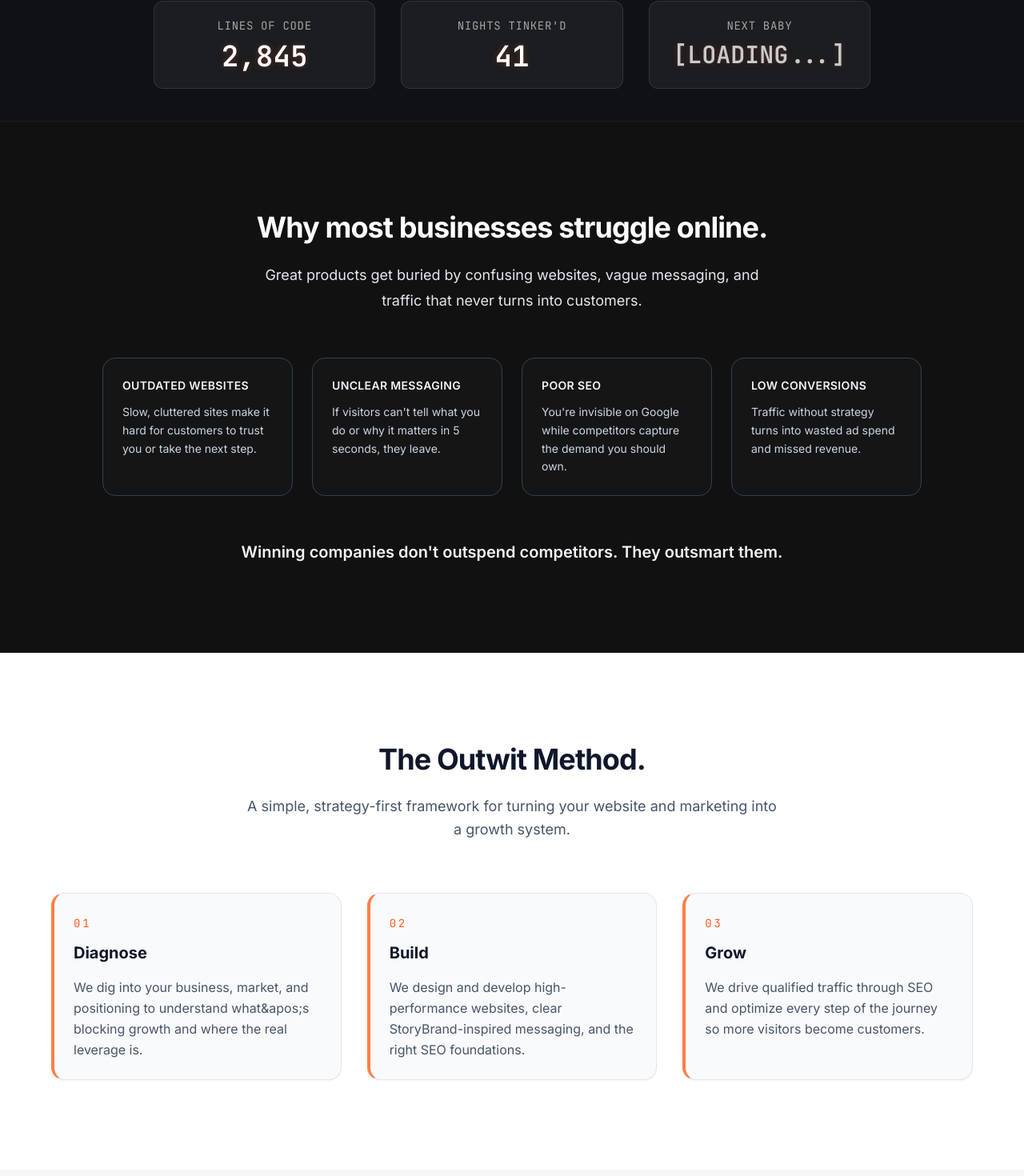
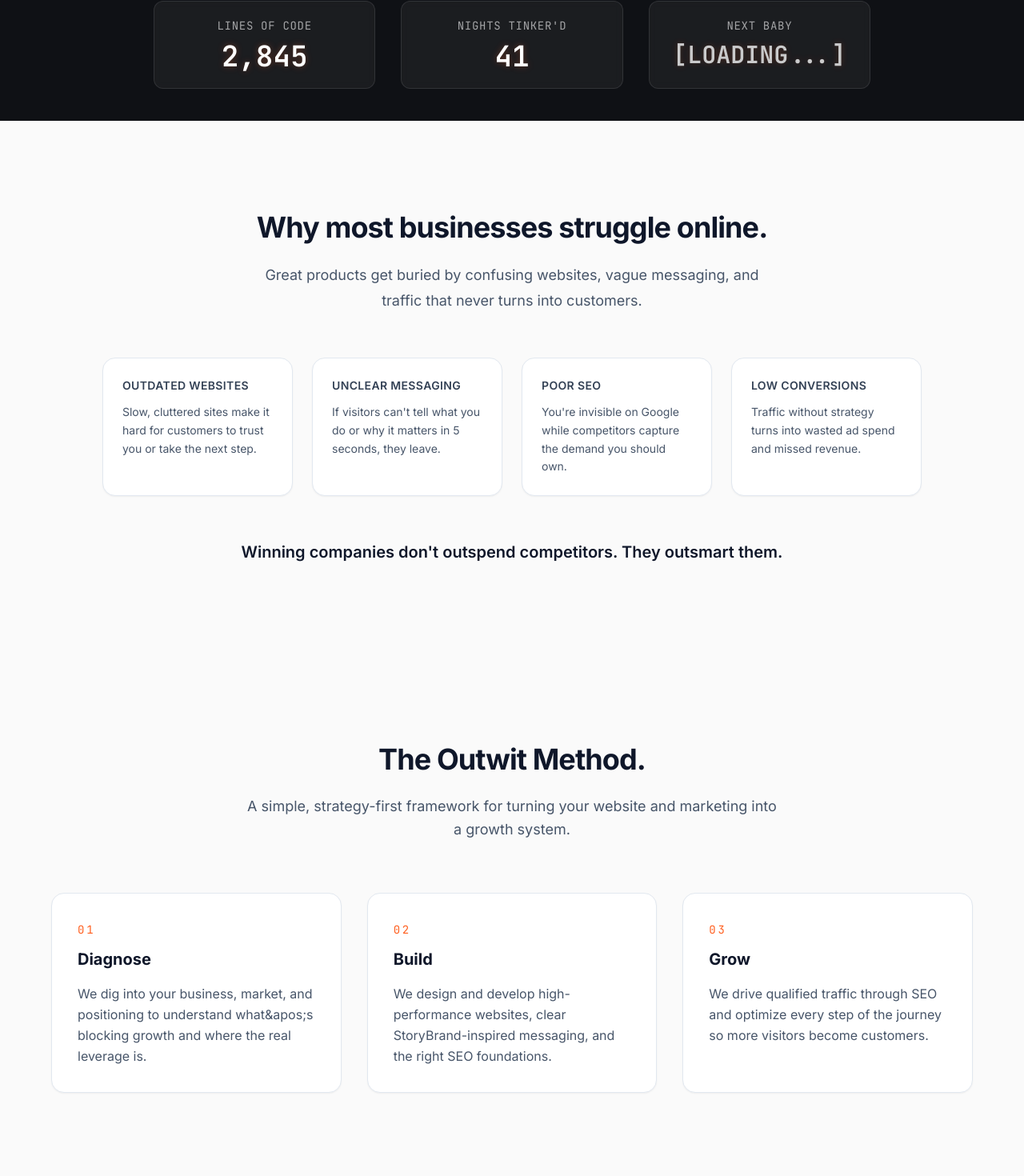
Before and after one commit to travisgoldston/outwit, a Next.js app: page / in a window 1280 px wide. Shown: the part 764-2234 px from the top of the page at 80% size. Built offline with nearby package versions, Linux system fonts and the light colour scheme.

Commit message:
Revert "Update background and text colors across Problem, Approach, Services, Case Studies, Experiments, and Philosophy components for improved visual consistency and readability."
This reverts commit c67aeb65756048a2bf25fad479223226e59bb02c.

```diff
--- a/components/Approach.tsx
+++ b/components/Approach.tsx
@@ -21,7 +21,7 @@ const steps = [
 
 export default function Approach() {
   return (
-    <section className="border-t border-white/5 bg-white px-6 py-20 text-slate-900 lg:px-8 lg:py-28">
+    <section className="border-t border-white/5 bg-[#FAFAFA] px-6 py-20 text-slate-900 lg:px-8 lg:py-28">
       <div className="mx-auto max-w-6xl">
         <h2 className="text-center text-3xl font-bold tracking-tight text-slate-900 sm:text-4xl">
           The Outwit Method.
@@ -33,7 +33,7 @@ export default function Approach() {
           {steps.map((card) => (
             <div
               key={card.title}
-              className="relative overflow-hidden rounded-2xl border border-slate-200 border-l-4 border-l-neon-orange/80 bg-[#F9FAFB] p-6 shadow-sm transition-all duration-300 hover:border-neon-orange/70"
+              className="relative overflow-hidden rounded-2xl border border-slate-200 bg-white p-8 shadow-sm transition-all duration-300 hover:border-neon-orange/60 hover:shadow-md"
             >
               <span className="text-sm font-mono uppercase tracking-[0.2em] text-neon-orange">
                 {card.step}
--- a/components/CaseStudies.tsx
+++ b/components/CaseStudies.tsx
@@ -22,7 +22,7 @@ export default function CaseStudies() {
   return (
     <section
       id="case-studies"
-      className="border-t border-white/5 bg-white px-6 py-20 text-slate-900 lg:px-8 lg:py-28"
+      className="border-t border-white/5 bg-[#FAFAFA] px-6 py-20 text-slate-900 lg:px-8 lg:py-28"
     >
       <div className="mx-auto max-w-6xl">
         <h2 className="text-center text-3xl font-bold tracking-tight text-slate-900 sm:text-4xl">
--- a/components/Experiments.tsx
+++ b/components/Experiments.tsx
@@ -27,7 +27,7 @@ export default function Experiments() {
   return (
     <section
       id="experiments"
-      className="border-t border-white/5 bg-[#F7F7F7] px-6 py-20 text-slate-900 lg:px-8 lg:py-28"
+      className="border-t border-white/5 bg-[#FAFAFA] px-6 py-20 text-slate-900 lg:px-8 lg:py-28"
     >
       <div className="mx-auto max-w-6xl">
         <h2 className="text-center text-3xl font-bold tracking-tight text-slate-900 sm:text-4xl">
@@ -40,7 +40,7 @@ export default function Experiments() {
           {experiments.map((exp) => (
             <article
               key={exp.title}
-              className="flex flex-col rounded-2xl border border-slate-200/90 bg-white p-8 shadow-[0_14px_30px_rgba(15,17,21,0.06)] transition-all duration-300 hover:border-neon-orange/65 hover:shadow-[0_18px_40px_rgba(15,17,21,0.08)]"
+              className="flex flex-col rounded-2xl border border-slate-200 bg-white p-8 shadow-sm transition-all duration-300 hover:border-neon-orange/60 hover:shadow-md"
             >
               <span
                 className={`font-mono inline-flex w-fit items-center gap-1.5 rounded px-3 py-1 text-xs font-semibold uppercase tracking-wider ${statusStyles[exp.status] ?? "bg-white/10 text-white/80"}`}
--- a/components/Philosophy.tsx
+++ b/components/Philosophy.tsx
@@ -22,7 +22,7 @@ export default function Philosophy() {
   return (
     <section
       id="blog"
-      className="border-t border-white/5 bg-white px-6 py-20 text-slate-900 lg:px-8 lg:py-28"
+      className="border-t border-white/5 bg-[#FAFAFA] px-6 py-20 text-slate-900 lg:px-8 lg:py-28"
     >
       <div className="mx-auto max-w-6xl">
         <div className="flex flex-col items-start justify-between gap-6 md:flex-row md:items-end">
@@ -45,7 +45,7 @@ export default function Philosophy() {
           {articles.map((article) => (
             <article
               key={article.title}
-              className="rounded-2xl border border-slate-200/90 bg-white p-6 shadow-[0_14px_30px_rgba(15,17,21,0.06)] transition-all duration-300 hover:border-neon-orange/65 hover:shadow-[0_18px_40px_rgba(15,17,21,0.08)]"
+              className="rounded-2xl border border-slate-200 bg-white p-6 shadow-sm transition-all duration-300 hover:border-neon-orange/60 hover:shadow-md"
             >
               <h3 className="text-lg font-semibold text-slate-900">
                 {article.title}
--- a/components/Problem.tsx
+++ b/components/Problem.tsx
@@ -19,30 +19,30 @@ const bullets = [
 
 export default function Problem() {
   return (
-    <section className="border-t border-white/5 bg-[#111111] px-6 py-20 text-slate-100 lg:px-8 lg:py-28">
+    <section className="border-t border-white/5 bg-[#FAFAFA] px-6 py-20 text-slate-900 lg:px-8 lg:py-28">
       <div className="mx-auto max-w-5xl">
-        <h2 className="text-center text-3xl font-bold tracking-tight text-white sm:text-4xl">
+        <h2 className="text-center text-3xl font-bold tracking-tight text-slate-900 sm:text-4xl">
           Why most businesses struggle online.
         </h2>
-        <p className="mx-auto mt-6 max-w-2xl text-center text-lg leading-[1.75] text-slate-200">
+        <p className="mx-auto mt-6 max-w-2xl text-center text-lg leading-[1.75] text-slate-600">
           Great products get buried by confusing websites, vague messaging, and traffic that never turns into customers.
         </p>
         <div className="mt-14 grid gap-6 sm:grid-cols-2 lg:grid-cols-4">
           {bullets.map((item) => (
             <div
               key={item.title}
-              className="flex flex-col rounded-2xl border border-slate-700 bg-[#151515] p-6 text-left shadow-sm transition-all hover:border-neon-orange/70"
+              className="flex flex-col rounded-2xl border border-slate-200 bg-white p-6 text-left shadow-sm transition-all hover:border-slate-300"
             >
-              <h3 className="text-sm font-semibold uppercase tracking-wide text-slate-100">
+              <h3 className="text-sm font-semibold uppercase tracking-wide text-slate-700">
                 {item.title}
               </h3>
-              <p className="mt-3 text-sm leading-relaxed text-slate-300">
+              <p className="mt-3 text-sm leading-relaxed text-slate-600">
                 {item.description}
               </p>
             </div>
           ))}
         </div>
-        <p className="mt-14 text-center text-xl font-semibold text-slate-100">
+        <p className="mt-14 text-center text-xl font-semibold text-slate-900">
           Winning companies don&apos;t outspend competitors. They outsmart them.
         </p>
       </div>
--- a/components/Services.tsx
+++ b/components/Services.tsx
@@ -22,7 +22,7 @@ export default function Services() {
   return (
     <section
       id="services"
-      className="border-t border-white/5 bg-[#F7F7F7] px-6 py-20 text-slate-900 lg:px-8 lg:py-28"
+      className="border-t border-white/5 bg-[#FAFAFA] px-6 py-20 text-slate-900 lg:px-8 lg:py-28"
     >
       <div className="mx-auto max-w-6xl">
         <h2 className="text-center text-3xl font-bold tracking-tight text-slate-900 sm:text-4xl">
```
